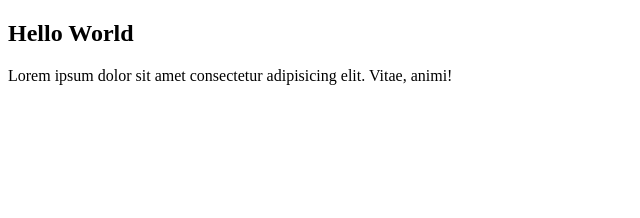
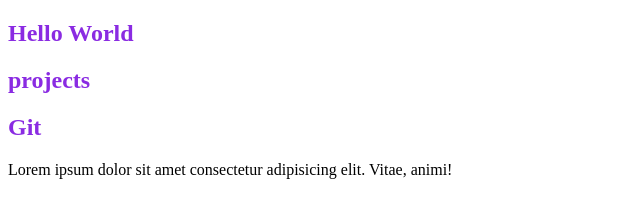
Before and after one commit to TasniaNoshin/my-first-repo, a plain HTML site: page index.html in a window 1280 px wide. Shown: the whole page, without its empty margins (0-640 px from the left). Drawn offline with Linux system fonts and the light colour scheme.

Commit message:
my git commit

```diff
--- a/index.html
+++ b/index.html
@@ -5,9 +5,14 @@
     <meta http-equiv="X-UA-Compatible" content="IE=edge">
     <meta name="viewport" content="width=device-width, initial-scale=1.0">
     <title>My first try with GitHub</title>
+    <link rel="stylesheet" href="style.css">
 </head>
 <body>
    <h2>Hello World</h2>
+   <h2>projects
+
+   </h2>
+   <h2>Git</h2>
 
 <p>Lorem ipsum dolor sit amet consectetur adipisicing elit. Vitae, animi!</p>
 
--- /dev/null
+++ b/style.css
@@ -0,0 +1,4 @@
+h2{
+    color: blueviolet;
+
+}
```
